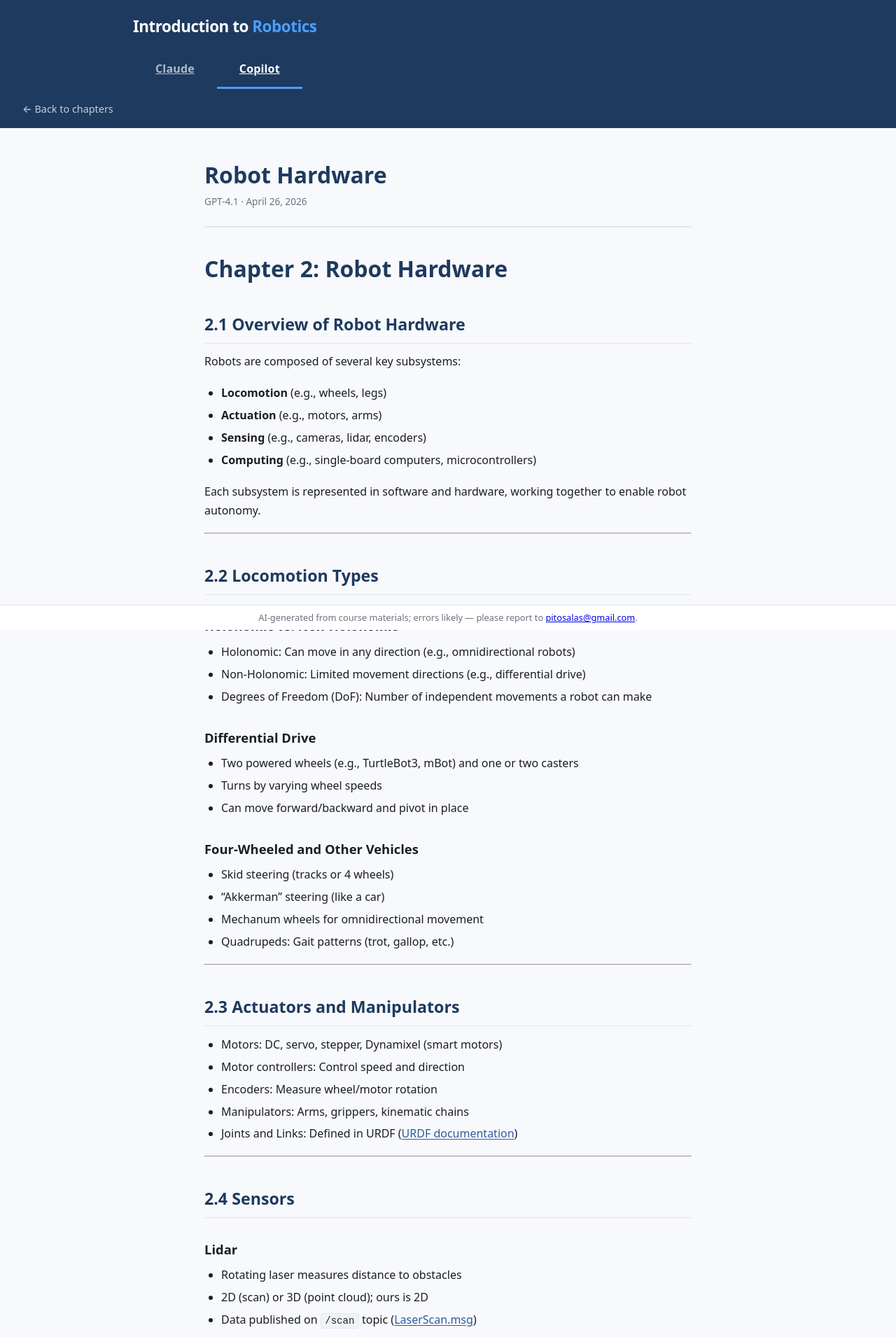
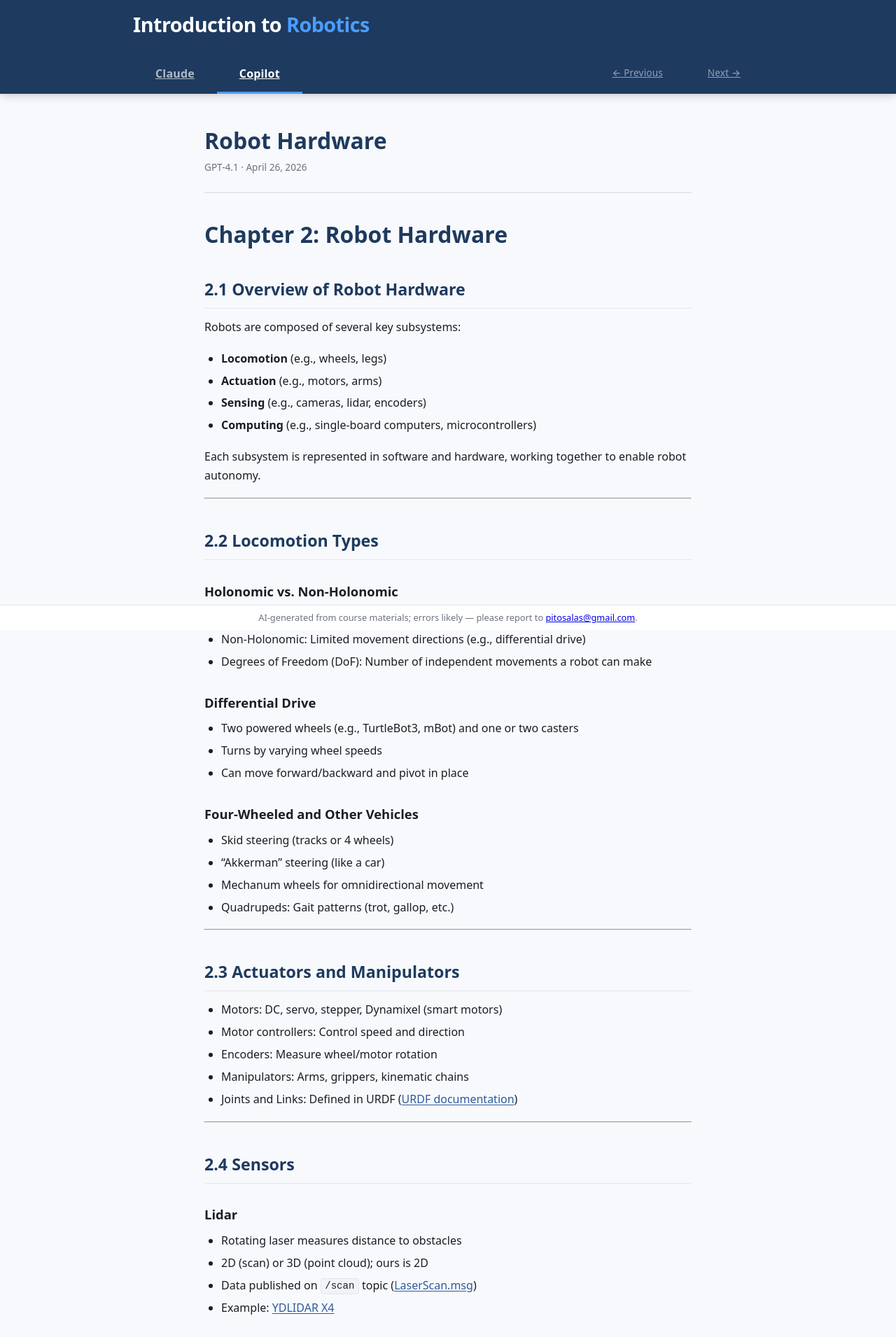
Before and after one commit to Boston-Robot-Hackers/robot-book, a Jekyll site: the page built from copilot/chapter2_robot_hardware.md, in a window 1280 px wide. Shown: the top 1910 px of the page at 70% size. Built offline with Jekyll 4.4.1, drawn with Linux system fonts in a browser that asks for light colours.

Commit message:
Redesign header banner and add prev/next chapter nav
Banner: proper vertical stack, white text with decreasing opacity/size
per line (no grey-on-dark). h1 bumped to 1.8rem bold.

Chapter pages: prev/next links in header tab bar, pushed right
via flex spacer. Uses Jekyll liquid to sort sibling pages by path.

Co-Authored-By: Claude Sonnet 4.6 <noreply@anthropic.com>

```diff
--- a/_layouts/chapter.html
+++ b/_layouts/chapter.html
@@ -11,6 +11,18 @@
   {% assign path_parts = page.path | split: "/" %}
   {% assign collection = path_parts[0] %}
 
+  {% assign siblings = site.pages | where_exp: "p", "p.path contains collection" | sort: "path" %}
+  {% assign current_index = nil %}
+  {% for p in siblings %}
+    {% if p.path == page.path %}{% assign current_index = forloop.index0 %}{% endif %}
+  {% endfor %}
+  {% if current_index %}
+    {% assign prev_index = current_index | minus: 1 %}
+    {% assign next_index = current_index | plus: 1 %}
+    {% if prev_index >= 0 %}{% assign prev_ch = siblings[prev_index] %}{% endif %}
+    {% if next_index < siblings.size %}{% assign next_ch = siblings[next_index] %}{% endif %}
+  {% endif %}
+
   <header>
     <div class="header-inner">
       <h1><a href="{{ '/' | relative_url }}">Introduction to <span>Robotics</span></a></h1>
@@ -20,12 +32,11 @@
          href="{{ '/' | relative_url }}#claude">Claude</a>
       <a class="tab-btn {% if collection == 'copilot' %}active{% endif %}"
          href="{{ '/' | relative_url }}#copilot">Copilot</a>
+      <span class="tab-spacer"></span>
+      {% if prev_ch %}<a class="tab-btn tab-nav" href="{{ prev_ch.url | relative_url }}">← Previous</a>{% endif %}
+      {% if next_ch %}<a class="tab-btn tab-nav" href="{{ next_ch.url | relative_url }}">Next →</a>{% endif %}
     </div>
   </header>
-
-  <div class="chapter-nav">
-    <a href="{{ '/' | relative_url }}">← Back to chapters</a>
-  </div>
 
   <main class="chapter-wrap">
     <h1>{{ page.title }}</h1>
--- a/assets/css/style.css
+++ b/assets/css/style.css
@@ -35,24 +35,28 @@ header {
 .header-inner {
   max-width: 900px;
   margin: 0 auto;
-  display: flex;
-  flex-direction: column;
-  align-items: flex-start;
-  padding: 1.2rem 0 0;
+  padding: 1.2rem 0 0.6rem;
+}
+
+header h1 {
+  font-size: 1.8rem;
+  font-weight: 800;
+  letter-spacing: -0.02em;
+  margin: 0 0 0.2rem;
+  line-height: 1.1;
 }
 
 .header-sub {
-  font-size: 0.85rem;
-  color: var(--text-muted, #888);
+  display: block;
+  font-weight: 400;
+  color: rgba(255,255,255,0.75);
   margin: 0.15rem 0 0;
-  font-weight: 400;
+  line-height: 1.3;
 }
 
-header h1 {
-  font-size: 1.4rem;
-  font-weight: 700;
-  letter-spacing: -0.02em;
-}
+.header-sub:nth-of-type(1) { font-size: 0.95rem; }
+.header-sub:nth-of-type(2) { font-size: 0.82rem; color: rgba(255,255,255,0.6); }
+.header-sub:nth-of-type(3) { font-size: 0.75rem; color: rgba(255,255,255,0.5); }
 
 header h1 a {
   color: white;
@@ -94,6 +98,20 @@ header h1 span {
 .tab-btn.active {
   color: white;
   border-bottom-color: var(--accent);
+}
+
+.tab-spacer {
+  flex: 1;
+}
+
+.tab-btn.tab-nav {
+  font-size: 0.85rem;
+  font-weight: 500;
+  opacity: 0.8;
+}
+
+.tab-btn.tab-nav:hover {
+  opacity: 1;
 }
 
 /* ── Index page ── */
```
